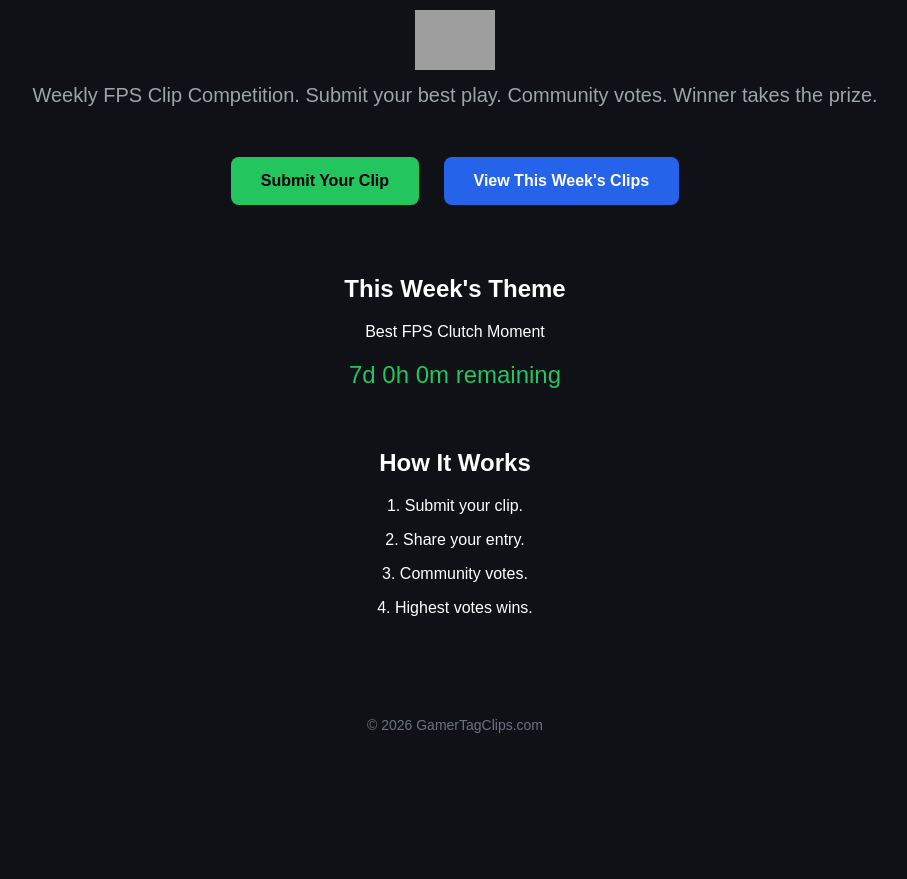
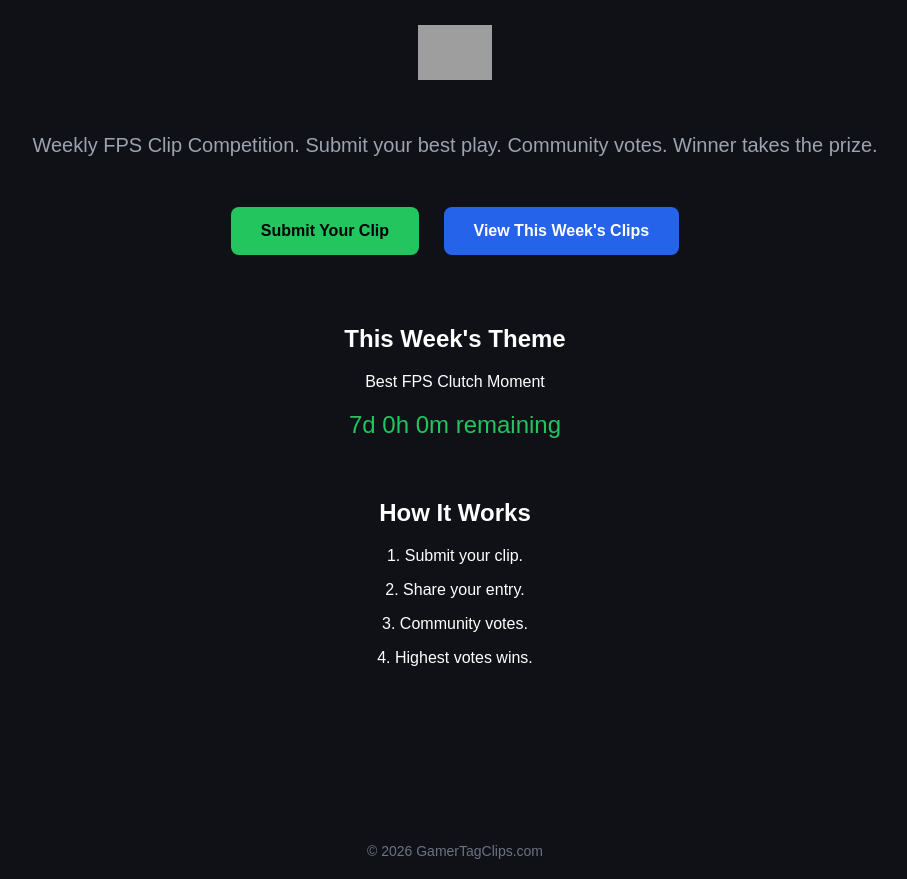
Before and after one commit to trevercampanozzi/gamertagclips, a plain HTML site: page index.html in a window 1280 px wide. Shown: the whole page, without its empty margins (185-1092 px from the left). Before the commit the page ends 800 px from the top, so only its background shows below. Drawn offline with Linux system fonts and the light colour scheme; grey boxes are pictures that could not be loaded.

Commit message:
Update index.html

```diff
--- a/index.html
+++ b/index.html
@@ -4,6 +4,7 @@
   <meta charset="UTF-8">
   <title>GamerTagClips | Weekly FPS Clip Competition</title>
   <meta name="viewport" content="width=device-width, initial-scale=1.0">
+
   <style>
     body {
       margin: 0;
@@ -13,15 +14,21 @@
       text-align: center;
     }
 
+    /* Logo Section */
+    .logo-wrapper {
+      text-align: center;
+      padding: 25px 0 10px 0;
+    }
+
+    .site-logo {
+      height: 55px;
+      width: auto;
+    }
+
     .container {
       max-width: 900px;
       margin: 0 auto;
-      padding: 60px 20px;
-    }
-
-    h1 {
-      font-size: 48px;
-      margin-bottom: 10px;
+      padding: 40px 20px 60px 20px;
     }
 
     .subtitle {
@@ -72,19 +79,6 @@
       color: #6b7280;
     }
   </style>
-
-  <style>
-  .logo-wrapper {
-    text-align: center;
-    padding: 10px 0;
-  }
-
-  .site-logo {
-    height: 60px;   /* Change this to 50px or 40px if you want smaller */
-    width: auto;
-  }
-</style>
-
 </head>
 
 <body>
@@ -94,6 +88,9 @@
       <img src="/logo.webp" alt="GamerTagClips Logo" class="site-logo">
     </a>
   </div>
+
+  <div class="container">
+
     <div class="subtitle">
       Weekly FPS Clip Competition. Submit your best play. Community votes. Winner takes the prize.
     </div>
@@ -119,6 +116,7 @@
       <p>3. Community votes.</p>
       <p>4. Highest votes wins.</p>
     </div>
+
   </div>
 
   <footer>
```
Lines whose indentation alone changed are shown as unchanged.
